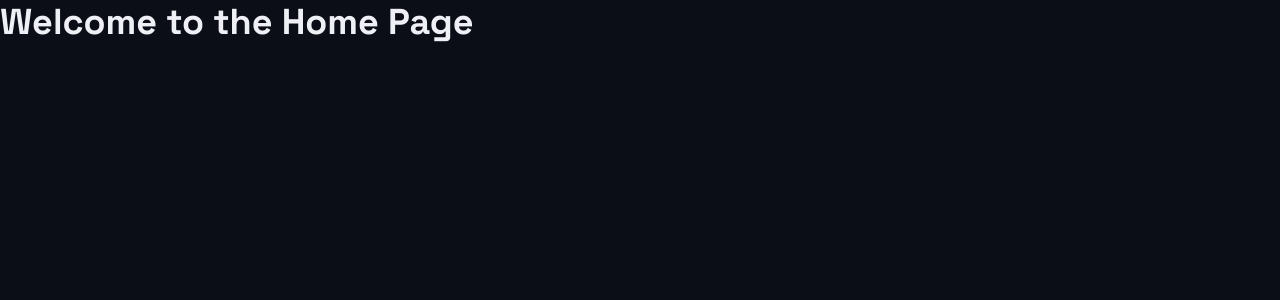
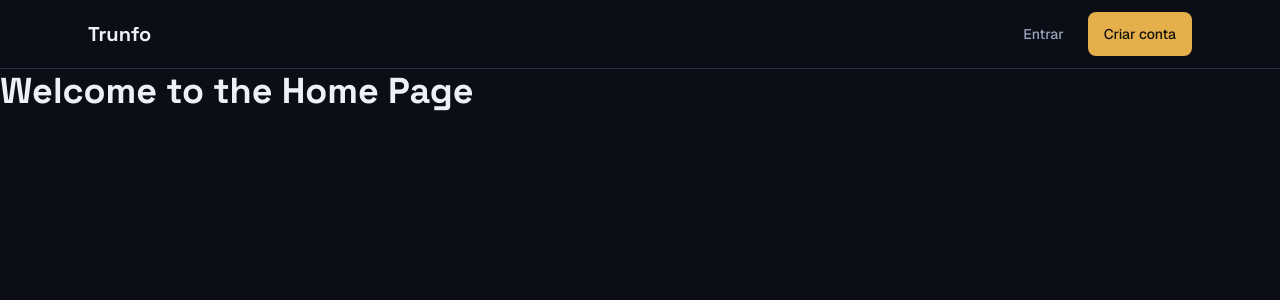
Before and after one commit to ruigomesbioinf/trunfo, a Next.js app: page / in a window 1280 px wide. Shown: the top 300 px of the page. Built offline with nearby package versions, Linux system fonts and the light colour scheme.

Commit message:
Add site header and skip link
Signed-off-by: Rui Gomes <rui.ga.gomes@ctw.bmwgroup.com>

```diff
--- a/src/app/page.tsx
+++ b/src/app/page.tsx
@@ -1,7 +1,20 @@
+import { SiteHeader } from "@/components/layout/SiteHeader";
+
 export default function HomePage() {
   return (
-    <main id="main-content">
-      <h1>Welcome to the Home Page</h1>
-    </main>
+    <>
+      <a
+        href="#main-content"
+        className="sr-only focus:not-sr-only focus:absolute focus:left-4 focus:top-4 focus:z-50 focus:rounded-md focus:bg-accent focus:px-4 focus:py-2 focus:font-medium focus:text-accent-foreground"
+      >
+        Saltar para o conteúdo
+      </a>
+
+      <SiteHeader />
+
+      <main id="main-content" tabIndex={-1}>
+        <h1>Welcome to the Home Page</h1>
+      </main>
+    </>
   );
 }
--- /dev/null
+++ b/src/components/layout/SiteHeader.tsx
@@ -0,0 +1,30 @@
+import Link from "next/link";
+import { ButtonLink } from "@/components/ui/Button";
+
+export function SiteHeader() {
+  return (
+    <header className="border-b border-border">
+        <div className="mx-auto max-w-6xl flex flex-wrap items-center justify-between gap-y-2 px-4 py-3 sm:px-6">
+          <Link
+            href="/"
+            className="font-display text-xl font-bold hover:text-accent"
+          >
+                Trunfo
+          </Link>
+
+          <nav
+            aria-label="Conta"
+            className="flex items-center gap-2"
+            >
+            <ButtonLink href="/login" variant="ghost">
+                Entrar
+            </ButtonLink>
+
+            <ButtonLink href="/signup" variant="primary">
+                Criar conta
+            </ButtonLink>
+          </nav>
+        </div>
+    </header>
+  );
+}
```
